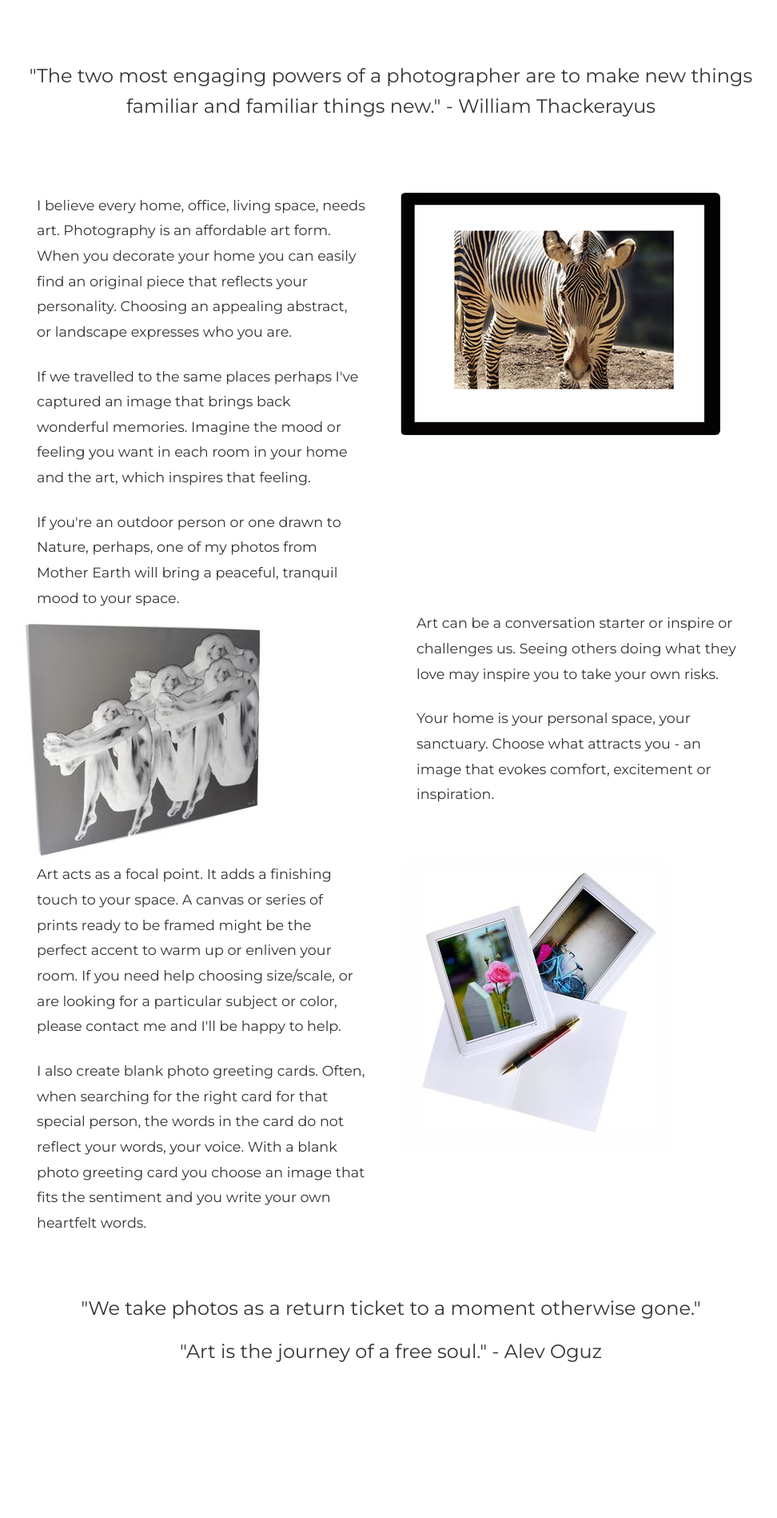
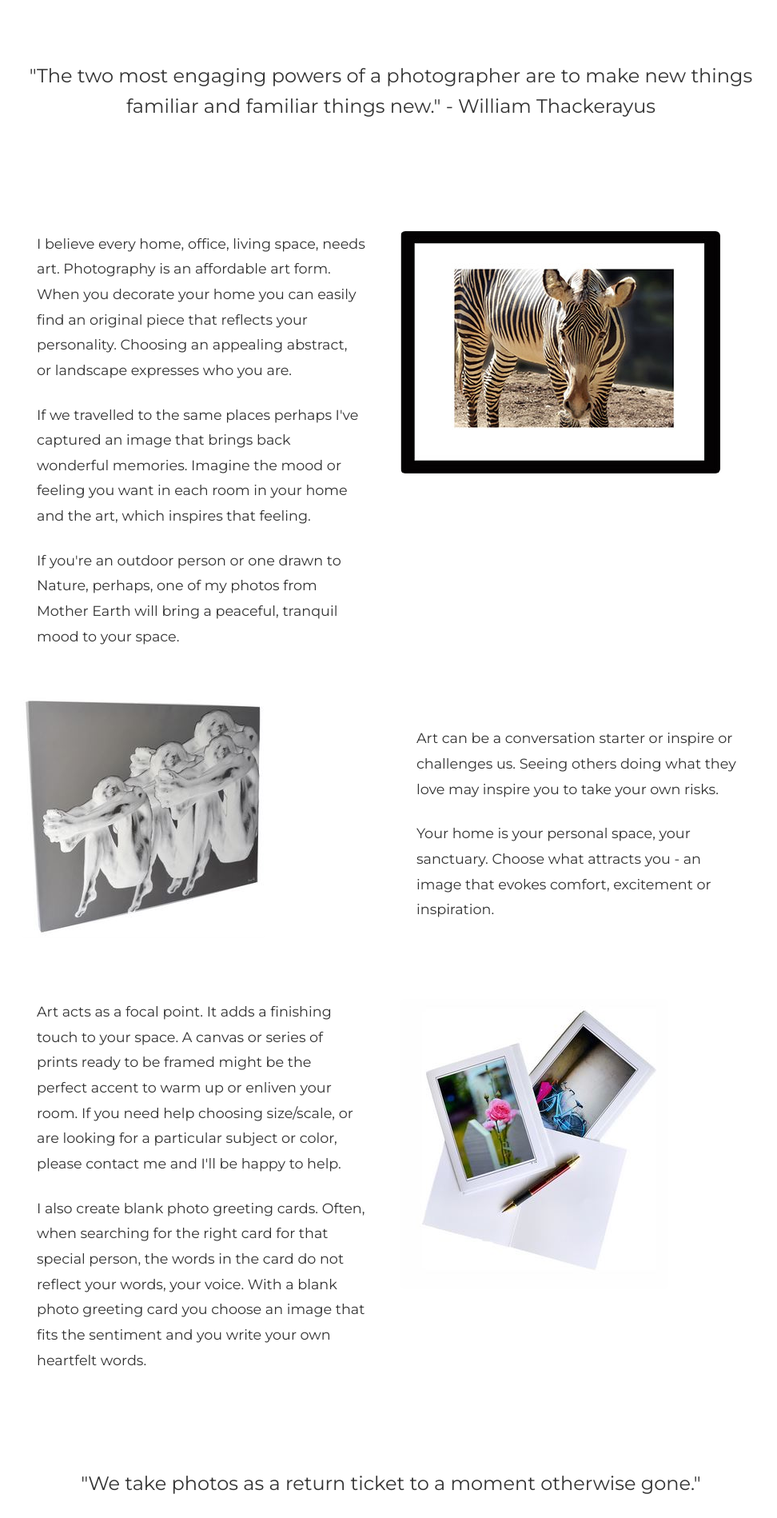
Before and after one commit to JakeDFox/photography-site, a Jekyll site: the page built from about.html, in a window 1280 px wide. Shown: the part 1004-2902 px from the top of the page at 80% size, without its empty margins (151-1123 px from the left). Built offline with Jekyll 4.4.1, drawn with Linux system fonts in a browser that asks for light colours.

Commit message:
- about spacing

```diff
--- a/_includes/header.html
+++ b/_includes/header.html
@@ -1,5 +1,5 @@
 <header class="site-header">
-    <nav class="navbar navbar-expand-lg navbar-light bg-light">
+    <nav class="navbar navbar-expand-lg navbar-white bg-white">
         <div class="container">
             <a class="navbar-brand poppins-thin" href="/photography-site/">{{ site.title }}</a>
             <button class="navbar-toggler" type="button" data-bs-toggle="collapse" data-bs-target="#navbarNav" aria-controls="navbarNav" aria-expanded="false" aria-label="Toggle navigation">
--- a/about.html
+++ b/about.html
@@ -24,7 +24,7 @@ description: Learn more about Bonnie Fox Photography
             <div class="lg-16 my-4 py-5 text-center">
                 <p class="fs-4">"The two most engaging powers of a photographer are to make new things familiar and familiar things new." - William Thackerayus</p>
             </div>
-            <div class="col-lg-6 mb-4 mb-lg-0">
+            <div class="col-lg-6 py-5 mb-4 mb-lg-0">
                 <div class="about-text">
                     <p>I believe every home, office, living space, needs art. Photography is an affordable art form. When you decorate your home you can easily find an original piece that reflects your personality. Choosing an appealing abstract, or landscape expresses who you are.</p>
 
@@ -33,27 +33,27 @@ description: Learn more about Bonnie Fox Photography
                     <p>If you're an outdoor person or one drawn to Nature, perhaps, one of my photos from Mother Earth will bring a peaceful, tranquil mood to your space.</p>
                 </div>
             </div>
-            <div class="col-lg-6">
+            <div class="col-lg-6 py-5">
                 <img src="/photography-site/assets/images/about-1a.jpg" alt="About Bonnie Fox Photography" class="img-fluid rounded" loading="lazy">
             </div>
             <div class="col-lg-6 mb-4 mb-lg-0">
                 <img src="/photography-site/assets/images/about-2.jpg" alt="About Bonnie Fox Photography" class="img-fluid rounded" loading="lazy">
             </div>
-            <div class="col-lg-6">
+            <div class="col-lg-6 py-5">
                 <div class="about-text">
                     <p>Art can be a conversation starter or inspire or challenges us. Seeing others doing what they love may inspire you to take your own risks.</p>
 
                     <p>Your home is your personal space, your sanctuary. Choose what attracts you - an image that evokes comfort, excitement or inspiration.</p>
                 </div>
             </div>
-            <div class="col-lg-6 mb-4 mb-lg-0">
+            <div class="col-lg-6 py-5 mb-4 mb-lg-0">
                 <div class="about-text">
                     <p>Art acts as a focal point. It adds a finishing touch to your space. A canvas or series of prints ready to be framed might be the perfect accent to warm up or enliven your room. If you need help choosing size/scale, or are looking for a particular subject or color, please contact me and I'll be happy to help.</p>
 
                     <p>I also create blank photo greeting cards. Often, when searching for the right card for that special person, the words in the card do not reflect your words, your voice. With a blank photo greeting card you choose an image that fits the sentiment and you write your own heartfelt words.</p>
                 </div>
             </div>
-            <div class="col-lg-6">
+            <div class="col-lg-6 py-5">
                 <img src="/photography-site/assets/images/about-3.jpg" alt="About Bonnie Fox Photography" class="img-fluid rounded" loading="lazy">
             </div>
             <div class="lg-16 my-4 py-5 text-center">
```
